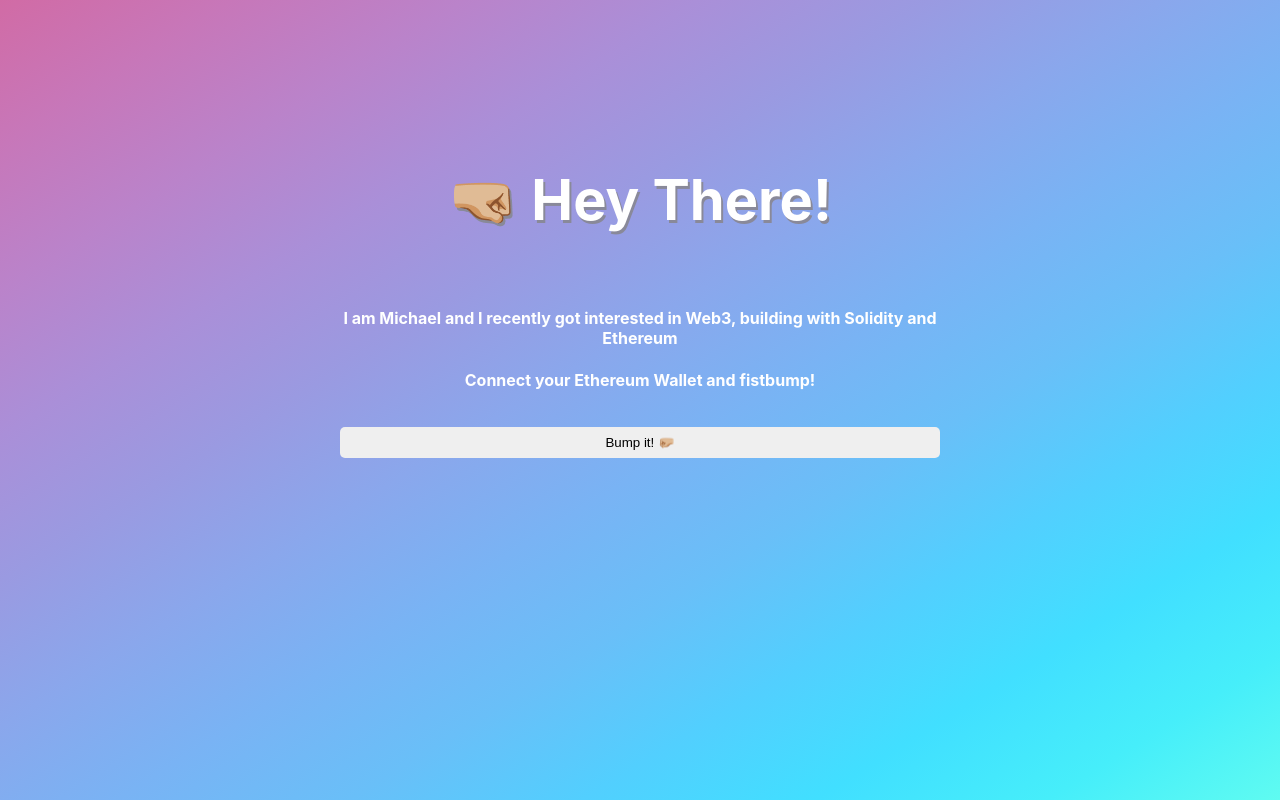
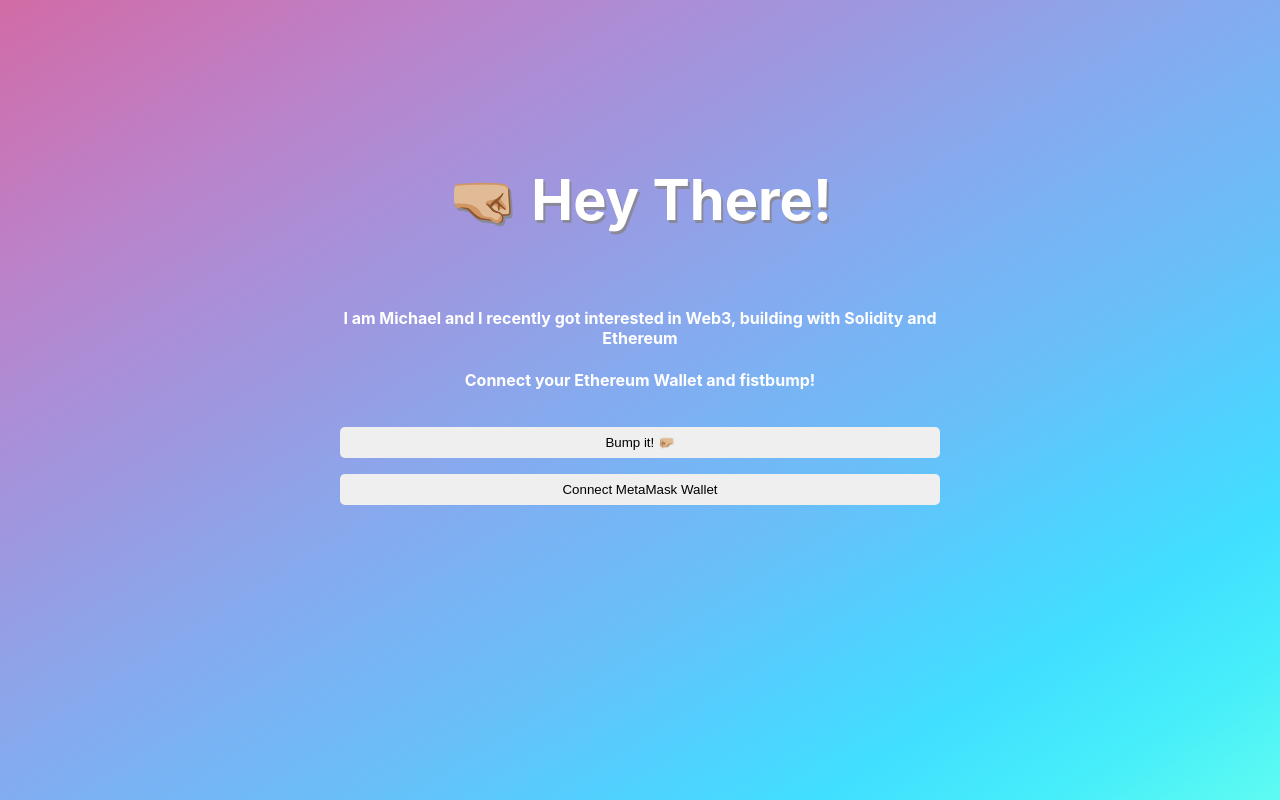
Before and after one commit to michaeldotdev/web3_wave, a React (Create React App) app in the folder client/: page / in a window 1280 px wide. Built offline with nearby package versions, Linux system fonts and the light colour scheme.

Commit message:
Implement connectWallet and conditional button

```diff
--- a/client/src/App.js
+++ b/client/src/App.js
@@ -20,6 +20,23 @@
       } else {
         console.log("No authorized account found");
       }
+    } catch (error) {
+      console.log(error);
+    }
+  }
+
+  const connectWallet = async () => {
+    try {
+      const { ethereum } = window;
+
+      if (!ethereum) {
+        alert("Get MetaMask!");
+        return;
+      }
+
+      const accounts = await ethereum.request({ method: "eth_requestAccounts" });
+      console.log("Connected", accounts[0]);
+      setCurrentAccount(accounts[0]);
     } catch (error) {
       console.log(error);
     }
@@ -49,6 +66,11 @@
         <button className="waveButton" onClick={wave}>
           Bump it! 🤛🏼
         </button>
+        {!currentAccount && (
+          <button className="waveButton" onClick={connectWallet}>
+            Connect MetaMask Wallet
+          </button>
+        )}
       </div>
     </div>
   );
```
